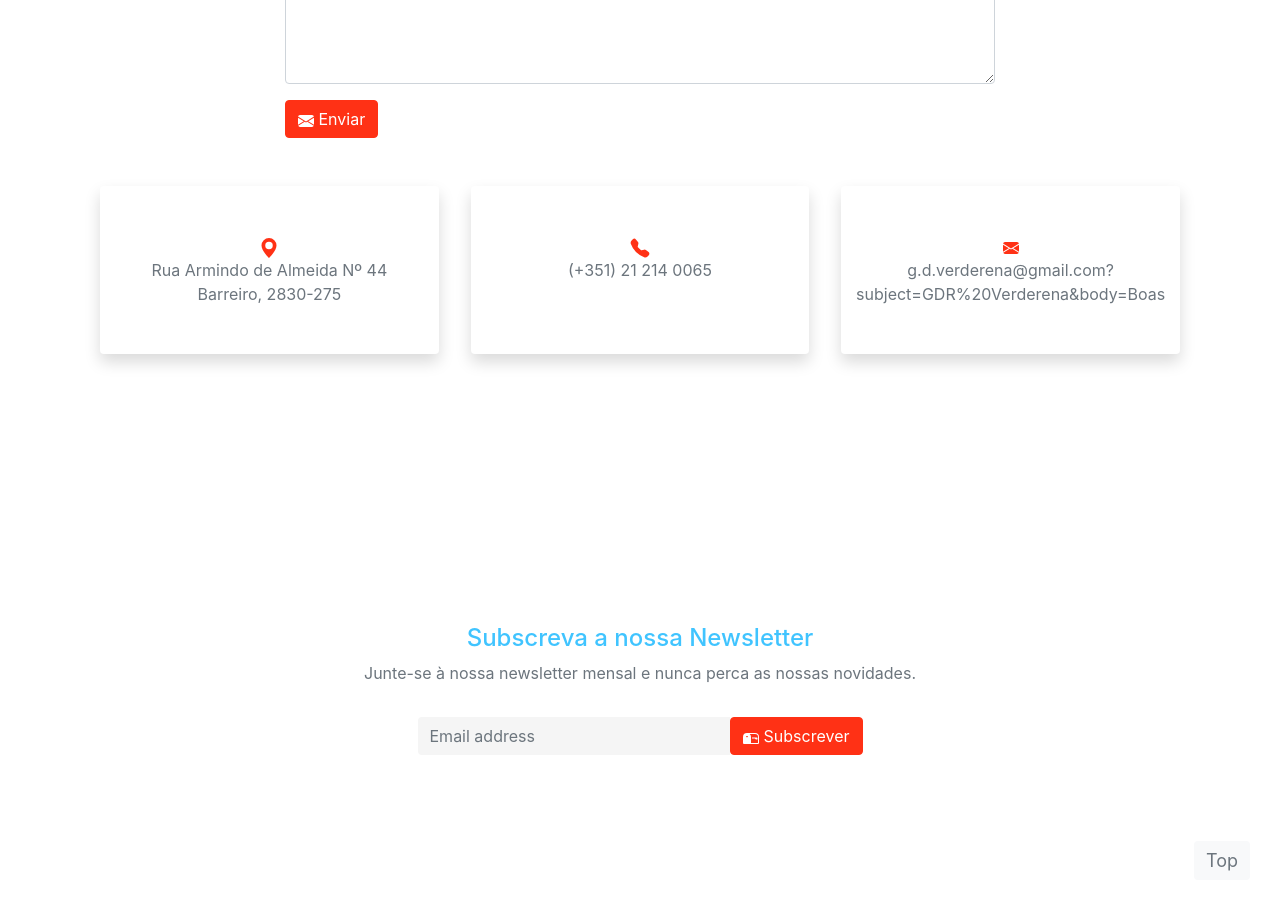
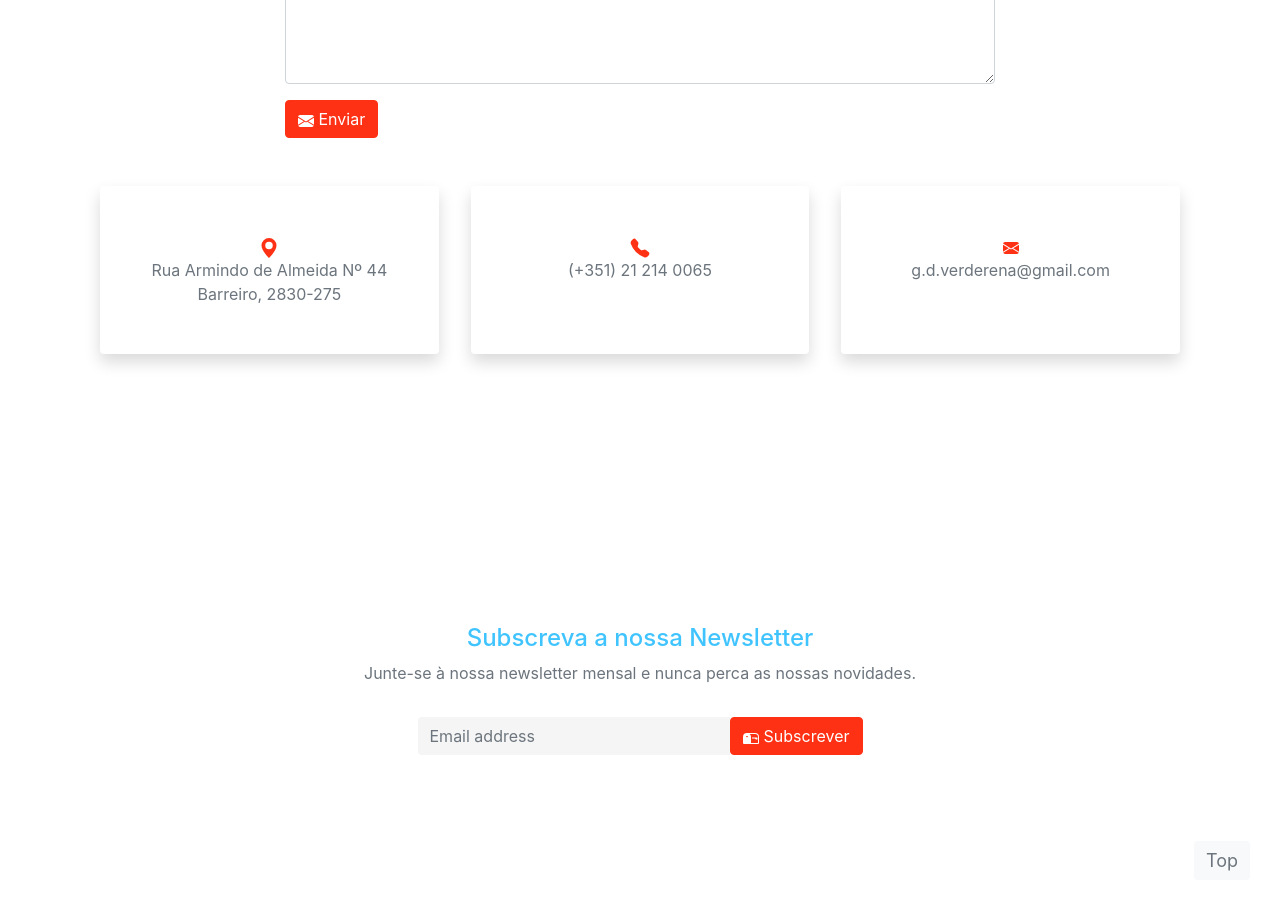
Before and after one commit to GDR-Verderena/gdr-verderena.github.io, a Jekyll site: the page built from contact/index.html, in a window 1280 px wide and 900 px high, scrolled down 514 px. Built offline with Jekyll 4.4.1, drawn with Linux system fonts in a browser that asks for light colours.

Commit message:
Update index.html

```diff
--- a/contact/index.html
+++ b/contact/index.html
@@ -66,7 +66,7 @@
  	 <path fill-rule="evenodd" d="M.05 3.555A2 2 0 0 1 2 2h12a2 2 0 0 1 1.95 1.555L8 8.414.05 3.555zM0 4.697v7.104l5.803-3.558L0 4.697zM6.761 8.83l-6.57 4.027A2 2 0 0 0 2 14h12a2 2 0 0 0 1.808-1.144l-6.57-4.027L8 9.586l-1.239-.757zm3.436-.586L16 11.801V4.697l-5.803 3.546z"/>
 </svg>
 
-                    <p class="font-size-6 mb-0"><a href="mailto:g.d.verderena@gmail.com" class="text-reset">g.d.verderena@gmail.com?subject=GDR%20Verderena&body=Boas</a><br></p>
+                    <p class="font-size-6 mb-0"><a href="mailto:g.d.verderena@gmail.com?subject=GDR%20Verderena&body=Boas" class="text-reset">g.d.verderena@gmail.com</a><br></p>
                 </div>
             </div>
         </div>
```
